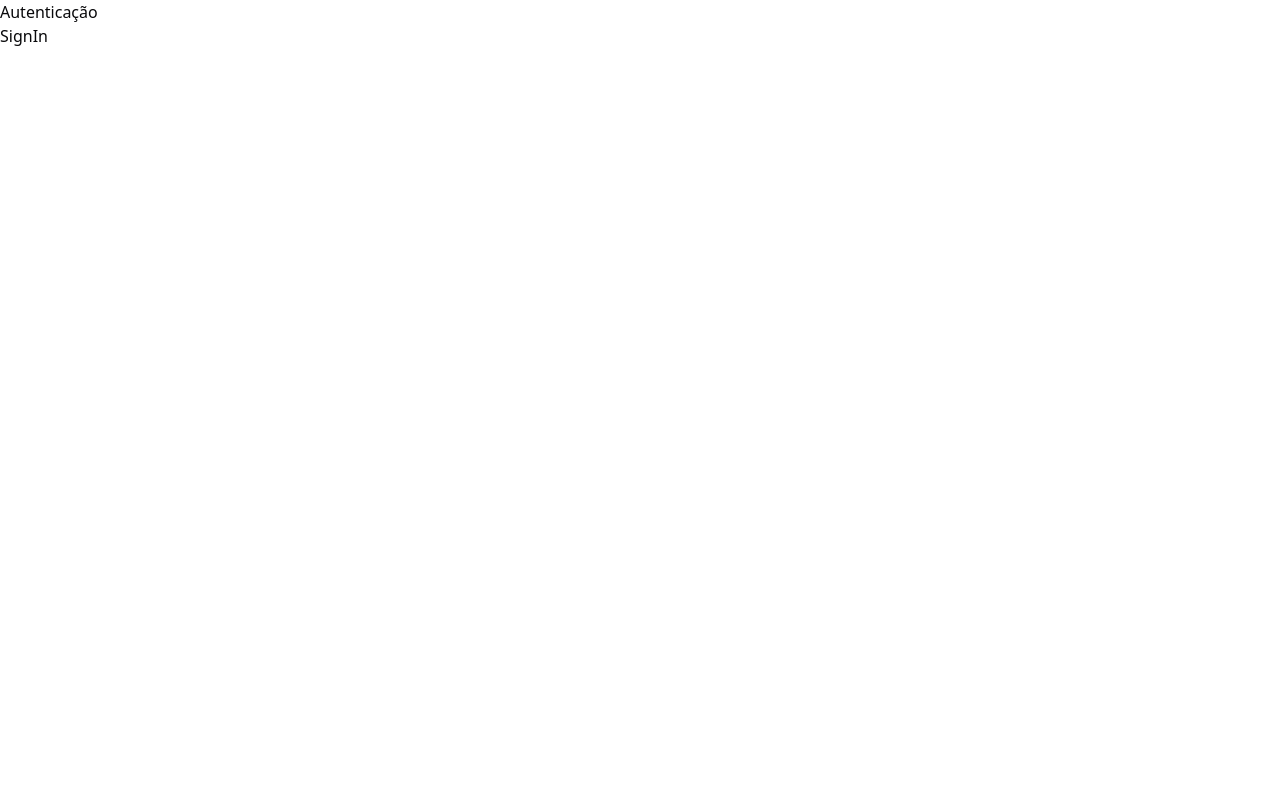
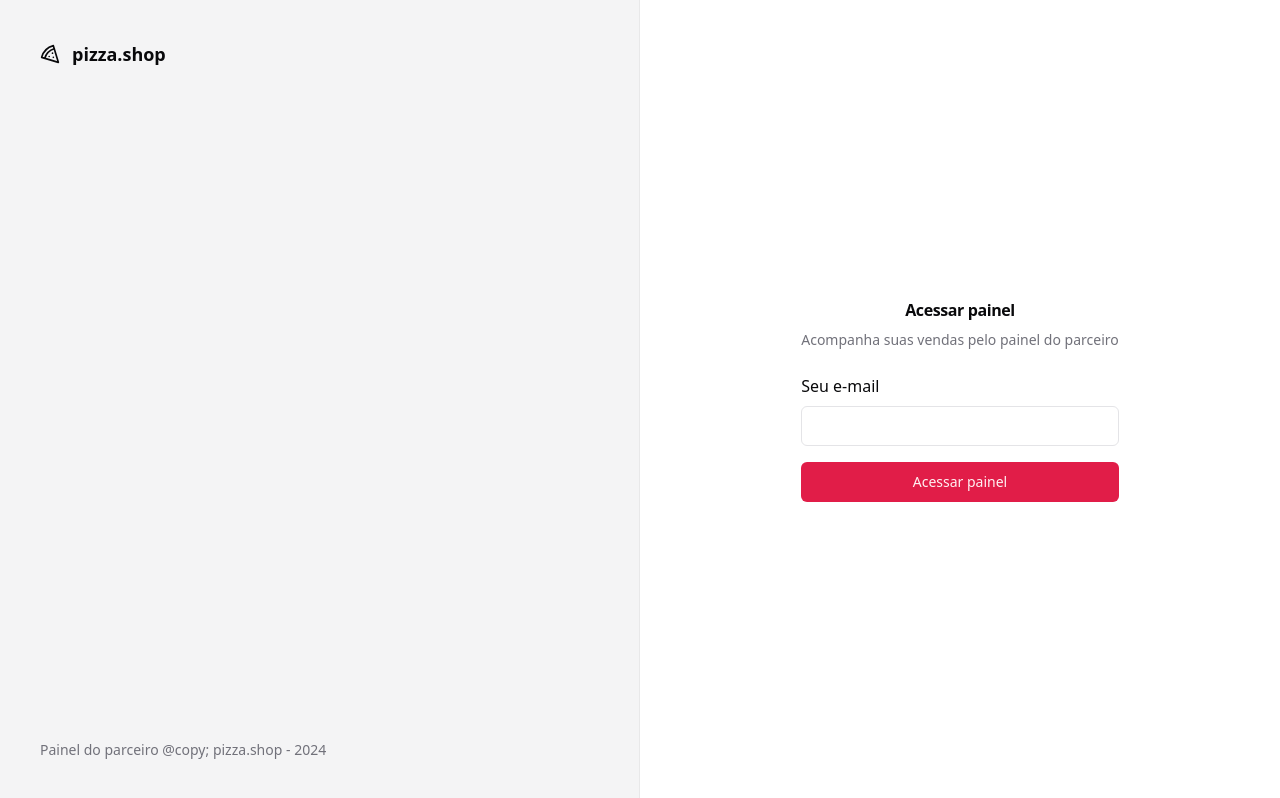
Before and after one commit to WilliamWJD/pizzashop, a React (Vite) app: page /sign-in in a window 1280 px wide. Built offline with nearby package versions, Linux system fonts and the light colour scheme.

Commit message:
feat: estilizando pagina sign-in

```diff
--- a/package.json
+++ b/package.json
@@ -10,9 +10,14 @@
     "preview": "vite preview"
   },
   "dependencies": {
+    "@radix-ui/react-label": "^2.0.2",
     "@radix-ui/react-slot": "^1.0.2",
+    "add": "^2.0.6",
     "class-variance-authority": "^0.7.0",
     "clsx": "^2.1.0",
+    "dlx": "^0.2.1",
+    "input": "^1.0.1",
+    "label": "^0.2.2",
     "localforage": "^1.10.0",
     "lucide-react": "^0.312.0",
     "match-sorter": "^6.3.3",
@@ -20,6 +25,7 @@
     "react-dom": "^18.2.0",
     "react-helmet-async": "^2.0.4",
     "react-router-dom": "^6.21.3",
+    "shadcn-ui": "^0.8.0",
     "sort-by": "^1.2.0",
     "tailwind-merge": "^2.2.0",
     "tailwindcss-animate": "^1.0.7"
--- /dev/null
+++ b/src/components/ui/input.tsx
@@ -0,0 +1,25 @@
+import * as React from 'react'
+
+import { cn } from '@/lib/utils'
+
+export interface InputProps
+  extends React.InputHTMLAttributes<HTMLInputElement> {}
+
+const Input = React.forwardRef<HTMLInputElement, InputProps>(
+  ({ className, type, ...props }, ref) => {
+    return (
+      <input
+        type={type}
+        className={cn(
+          'flex h-10 w-full rounded-md border border-input bg-background px-3 py-2 text-sm ring-offset-background file:border-0 file:bg-transparent file:text-sm file:font-medium placeholder:text-muted-foreground focus-visible:outline-none focus-visible:ring-2 focus-visible:ring-ring focus-visible:ring-offset-2 disabled:cursor-not-allowed disabled:opacity-50',
+          className,
+        )}
+        ref={ref}
+        {...props}
+      />
+    )
+  },
+)
+Input.displayName = 'Input'
+
+export { Input }
--- /dev/null
+++ b/src/components/ui/label.tsx
@@ -0,0 +1,24 @@
+import * as React from 'react'
+import * as LabelPrimitive from '@radix-ui/react-label'
+import { cva, type VariantProps } from 'class-variance-authority'
+
+import { cn } from '@/lib/utils'
+
+const labelVariants = cva(
+  'text-sm font-medium leading-none peer-disabled:cursor-not-allowed peer-disabled:opacity-70',
+)
+
+const Label = React.forwardRef<
+  React.ElementRef<typeof LabelPrimitive.Root>,
+  React.ComponentPropsWithoutRef<typeof LabelPrimitive.Root> &
+    VariantProps<typeof labelVariants>
+>(({ className, ...props }, ref) => (
+  <LabelPrimitive.Root
+    ref={ref}
+    className={cn(labelVariants(), className)}
+    {...props}
+  />
+))
+Label.displayName = LabelPrimitive.Root.displayName
+
+export { Label }
--- a/src/global.css
+++ b/src/global.css
@@ -1,70 +1,55 @@
 @tailwind base;
 @tailwind components;
 @tailwind utilities;
+
 
 @layer base {
   :root {
     --background: 0 0% 100%;
     --foreground: 240 10% 3.9%;
-
     --card: 0 0% 100%;
     --card-foreground: 240 10% 3.9%;
-
     --popover: 0 0% 100%;
     --popover-foreground: 240 10% 3.9%;
-
-    --primary: 240 5.9% 10%;
-    --primary-foreground: 0 0% 98%;
-
+    --primary: 346.8 77.2% 49.8%;
+    --primary-foreground: 355.7 100% 97.3%;
     --secondary: 240 4.8% 95.9%;
     --secondary-foreground: 240 5.9% 10%;
-
     --muted: 240 4.8% 95.9%;
     --muted-foreground: 240 3.8% 46.1%;
-
     --accent: 240 4.8% 95.9%;
     --accent-foreground: 240 5.9% 10%;
-
     --destructive: 0 84.2% 60.2%;
     --destructive-foreground: 0 0% 98%;
-
     --border: 240 5.9% 90%;
     --input: 240 5.9% 90%;
-    --ring: 240 10% 3.9%;
-
+    --ring: 346.8 77.2% 49.8%;
     --radius: 0.5rem;
   }
 
   .dark {
-    --background: 240 10% 3.9%;
-    --foreground: 0 0% 98%;
-
-    --card: 240 10% 3.9%;
-    --card-foreground: 0 0% 98%;
-
-    --popover: 240 10% 3.9%;
-    --popover-foreground: 0 0% 98%;
-
-    --primary: 0 0% 98%;
-    --primary-foreground: 240 5.9% 10%;
-
+    --background: 20 14.3% 4.1%;
+    --foreground: 0 0% 95%;
+    --card: 24 9.8% 10%;
+    --card-foreground: 0 0% 95%;
+    --popover: 0 0% 9%;
+    --popover-foreground: 0 0% 95%;
+    --primary: 346.8 77.2% 49.8%;
+    --primary-foreground: 355.7 100% 97.3%;
     --secondary: 240 3.7% 15.9%;
     --secondary-foreground: 0 0% 98%;
-
-    --muted: 240 3.7% 15.9%;
+    --muted: 0 0% 15%;
     --muted-foreground: 240 5% 64.9%;
-
-    --accent: 240 3.7% 15.9%;
+    --accent: 12 6.5% 15.1%;
     --accent-foreground: 0 0% 98%;
-
     --destructive: 0 62.8% 30.6%;
-    --destructive-foreground: 0 0% 98%;
-
+    --destructive-foreground: 0 85.7% 97.3%;
     --border: 240 3.7% 15.9%;
     --input: 240 3.7% 15.9%;
-    --ring: 240 4.9% 83.9%;
+    --ring: 346.8 77.2% 49.8%;
   }
 }
+
 
 @layer base {
   * {
--- a/src/pages/_layouts/auth.tsx
+++ b/src/pages/_layouts/auth.tsx
@@ -1,11 +1,20 @@
 import { Outlet } from 'react-router-dom'
+import { Pizza } from 'lucide-react'
 
 export function AuthLayout() {
   return (
-    <div>
-      <h1>Autenticação</h1>
+    <div className="grid min-h-screen grid-cols-2">
+      <div className="h-full border-r border-foreground/5 bg-muted p-10 text-muted-foreground flex flex-col justify-between">
+        <div className="flex items-center gap-3 text-lg font-medium text-foreground">
+          <Pizza className="h-5 w-5" />
+          <span className="font-semibold">pizza.shop</span>
+        </div>
+        <footer className="text-sm">
+          Painel do parceiro @copy; pizza.shop - {new Date().getFullYear()}
+        </footer>
+      </div>
 
-      <div>
+      <div className="flex flex-col items-center justify-center">
         <Outlet />
       </div>
     </div>
--- a/src/pages/auth/sign-in.tsx
+++ b/src/pages/auth/sign-in.tsx
@@ -1,10 +1,35 @@
+import { Button } from '@/components/ui/button'
+import { Input } from '@/components/ui/input'
+import { Label } from '@radix-ui/react-label'
 import { Helmet } from 'react-helmet-async'
 
 export function SignIn() {
   return (
     <>
       <Helmet title="login" />
-      <h1>SignIn</h1>
+      <div className="p-8">
+        <div className="W-[250px] flex flex-col justify-center gap-6">
+          <div className="flex flex-col gap-2 text-center">
+            <h1 className="tex-2xl font-semibold tracking-tight">
+              Acessar painel
+            </h1>
+            <p className="text-sm text-muted-foreground">
+              Acompanha suas vendas pelo painel do parceiro
+            </p>
+          </div>
+
+          <form className="space-y-4">
+            <div className="space-y-2">
+              <Label>Seu e-mail</Label>
+              <Input id="email" type="email" />
+            </div>
+
+            <Button type="submit" className="w-full">
+              Acessar painel
+            </Button>
+          </form>
+        </div>
+      </div>
     </>
   )
 }
```
Also changed, not shown: 1 other file (tests, documents, lock files or other folders).
